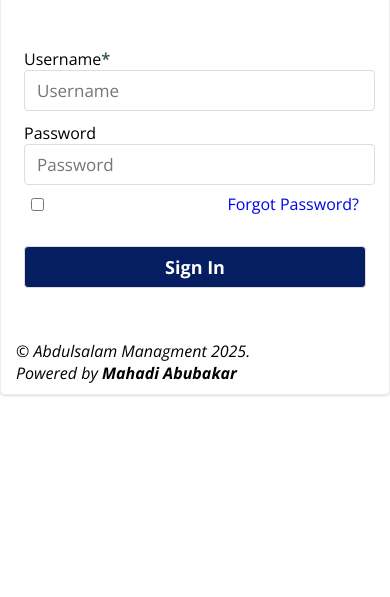
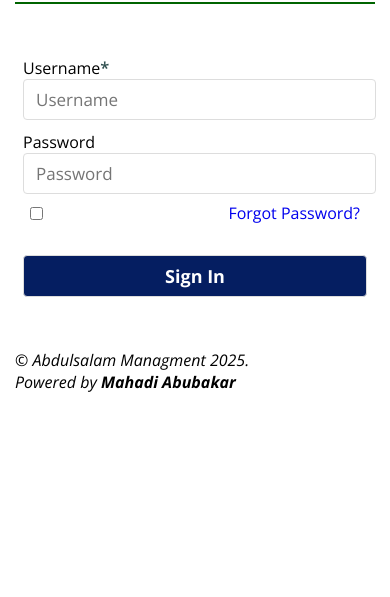
Before and after one commit to realmah06/abdulsalam-stores, a plain HTML site: page index.html in a window 390 px wide. Shown: the part 247-844 px from the top of the page. Drawn offline with nearby package versions, Linux system fonts and the light colour scheme.

Commit message:
Update index.css

```diff
--- a/css/index.css
+++ b/css/index.css
@@ -57,3 +57,12 @@ body{
     background-color: #040d27;
     transition: 0.45s;
 }
+@media screen and (max-width: 600px){
+ .login-container{
+    border: none;
+    border-radius: 5px;
+    padding: 10px 15px;
+    box-shadow: none;
+    margin-top: 45px;
+ }
+}
```
